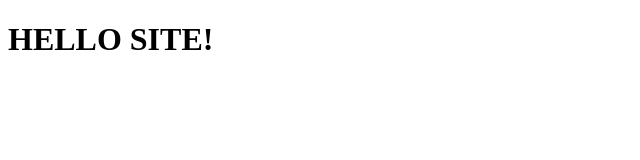
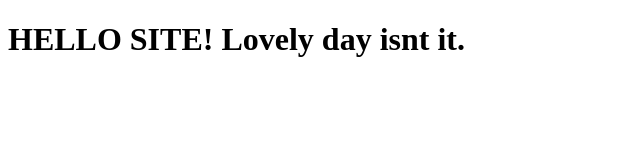
Before and after one commit to strunker/Jscript, a plain HTML site: page MySite/index.html in a window 1280 px wide. Shown: the whole page, without its empty margins (0-640 px from the left). Drawn offline with Linux system fonts and the light colour scheme.

Commit message:
small addition to our page content

```diff
--- a/MySite/index.html
+++ b/MySite/index.html
@@ -4,6 +4,6 @@
 	<title>My Site Test</title>
 </head>
 <body>
-<h1> HELLO SITE! </h1>
+<h1> HELLO SITE! Lovely day isnt it.</h1>
 </body>
 </html>
```
